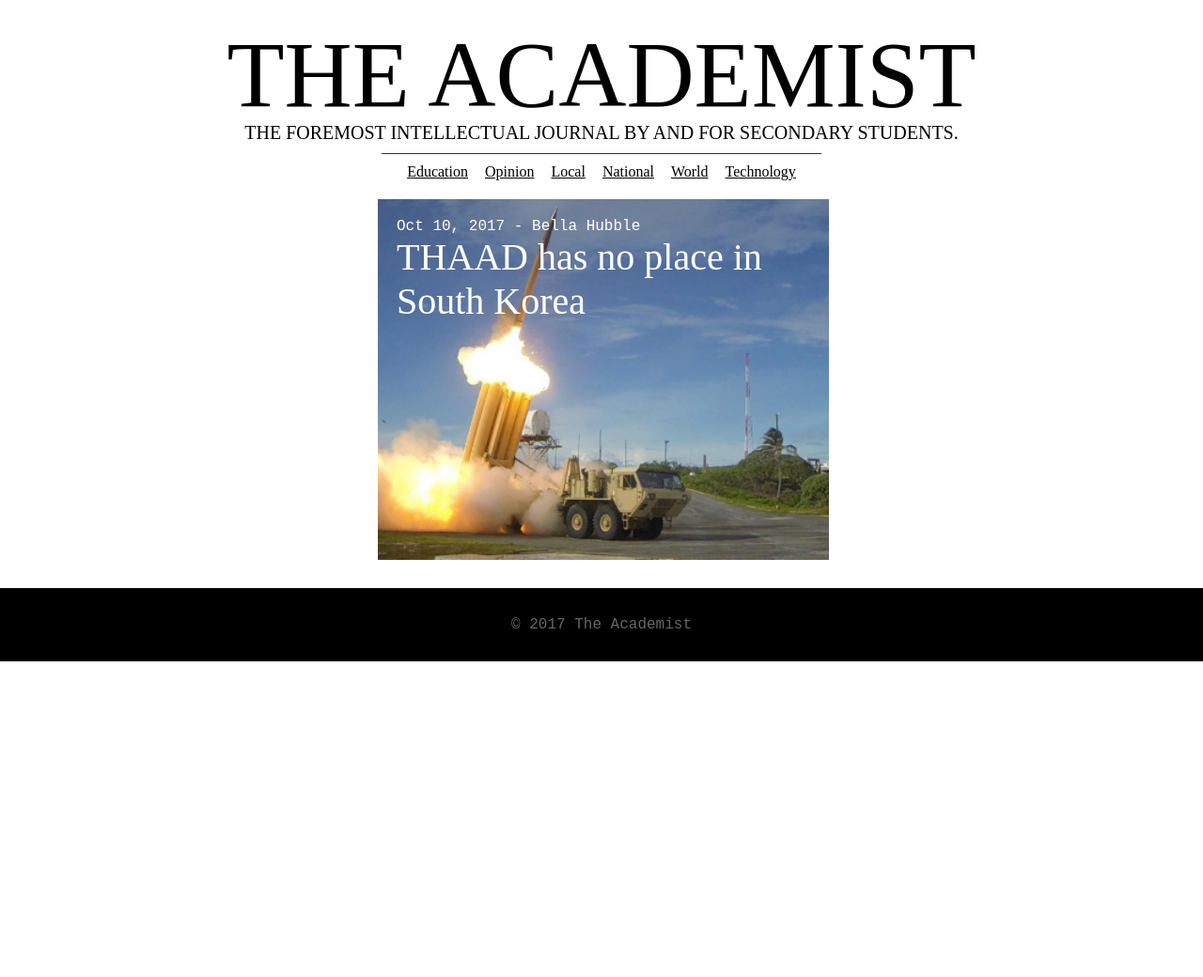
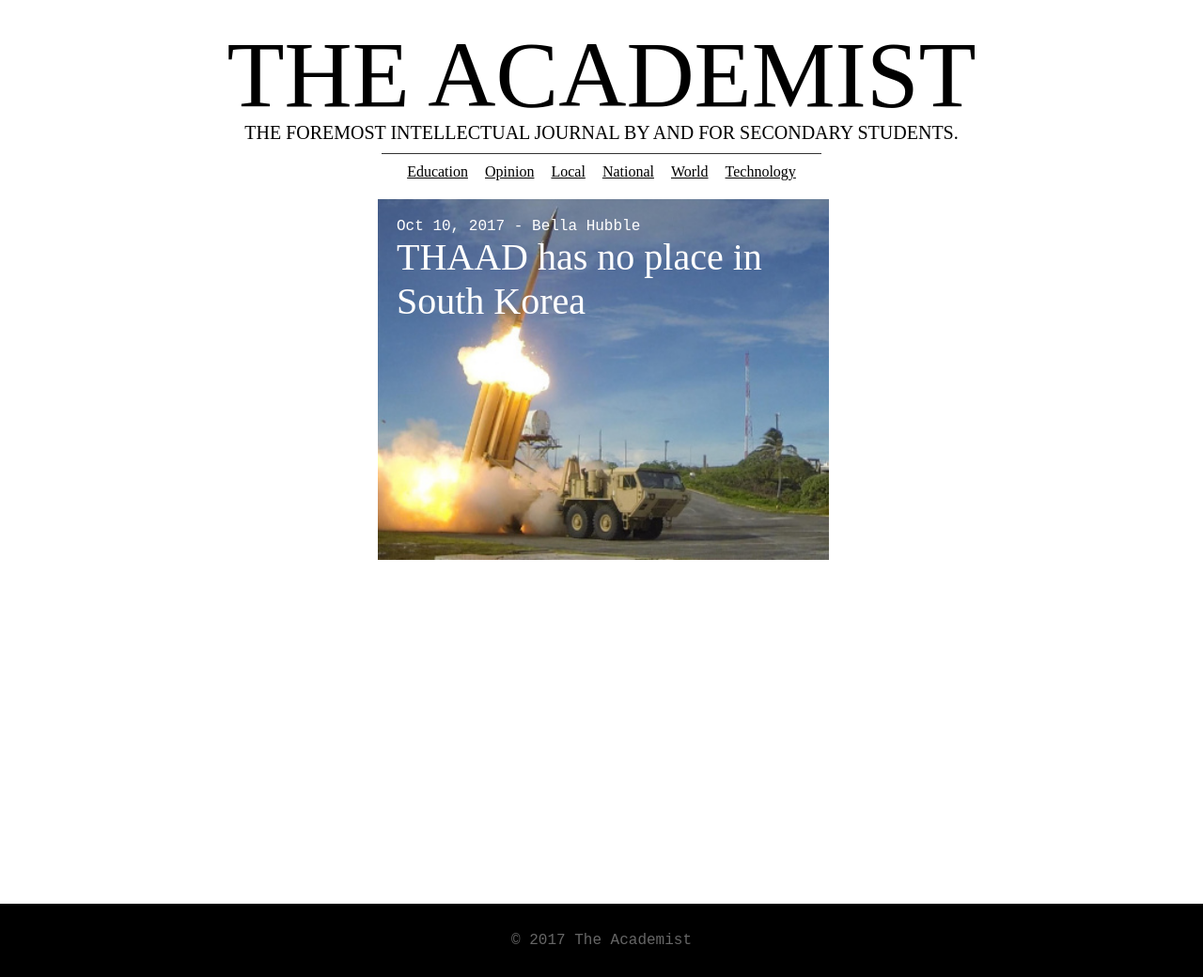
Before and after one commit to ErikBoesen/theacademist.github.io, a Jekyll site: the page built from index.html, in a window 1280 px wide. Shown: the whole page at 94% size. Built offline with Jekyll 4.4.1, drawn with Linux system fonts in a browser that asks for light colours; some web fonts are replaced; before the commit the page ends 900 px from its top, so only the background shows below that.

Commit message:
Basic styling & markup revisions

```diff
--- a/_layouts/default.html
+++ b/_layouts/default.html
@@ -7,9 +7,9 @@
 	</head>
 	<body>
 		{% include header.html %}
-		<section>
+		<main>
 			{{ content }}
-		</section>
+		</main>
 		{% include footer.html %}
 	</body>
 </html>
--- a/assets/css/global.scss
+++ b/assets/css/global.scss
@@ -62,10 +62,11 @@
         }
     }
 }
-section, article {
+main, article {
     margin: 10px auto 30px;
     max-width: 10in;
     clear: both;
+    min-height: 80vh;
 }
 .post-list {
     list-style-type: none;
```
